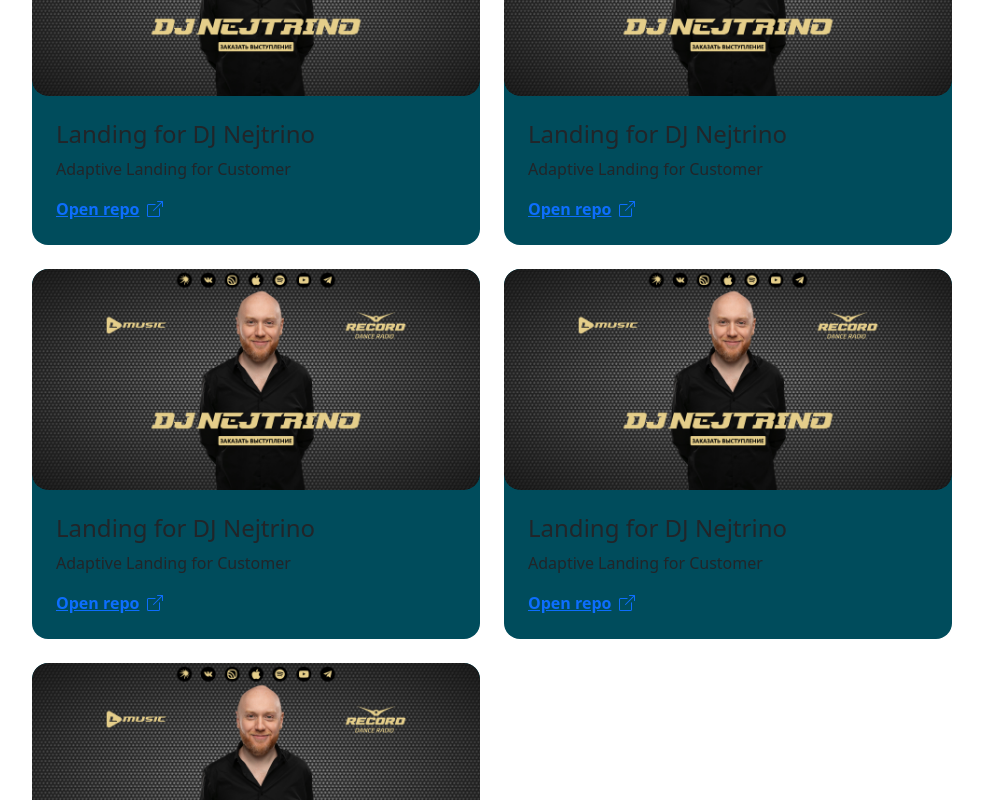
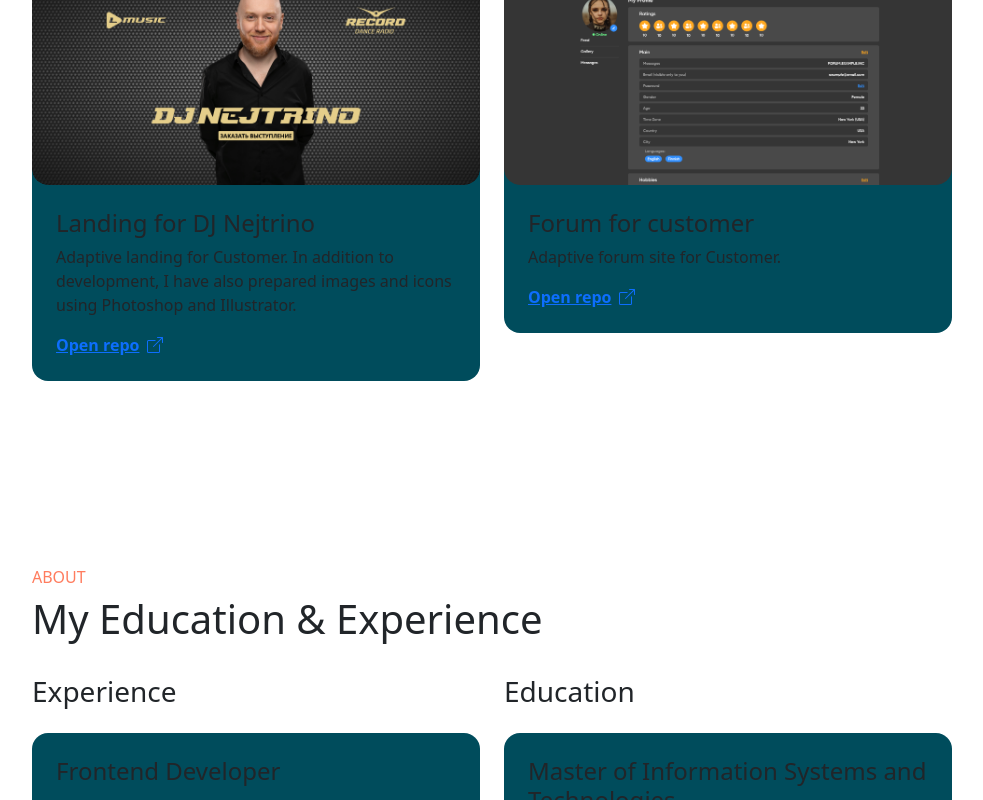
Before and after one commit to winerar/portfolio, a React (Vite) app: page / in a window 1280 px wide. Shown: the part 1880-2680 px from the top of the page, without its empty margins (268-1251 px from the left). Built offline with nearby package versions, Linux system fonts and the light colour scheme; the HTML template or start-up script is replaced by a standard one.

Commit message:
add project

```diff
--- a/src/constants/projects.ts
+++ b/src/constants/projects.ts
@@ -1,40 +1,21 @@
 import djNejtrino from "../assets/images/projects/dj_nejtrino.png"
-import { ProjectInfo, Stack } from "../types"
+import forum from "../assets/images/projects/forum.png"
+import { IProject, Stack } from "../types"
 
-export const projects: Array<ProjectInfo> = [
+export const projects: Array<IProject> = [
 	{
 		name: "Landing for DJ Nejtrino",
-		description: "Adaptive Landing for Customer",
+		description:
+			"Adaptive landing for Customer. In addition to development, I have also prepared images and icons using Photoshop and Illustrator.",
 		stack: [Stack.HTML, Stack.CSS],
 		image: djNejtrino,
 		repo: "https://github.com/winerar/dj_nejtrino",
 	},
 	{
-		name: "Landing for DJ Nejtrino",
-		description: "Adaptive Landing for Customer",
-		stack: [Stack.HTML, Stack.CSS],
-		image: djNejtrino,
-		repo: "https://github.com/winerar/dj_nejtrino",
-	},
-	{
-		name: "Landing for DJ Nejtrino",
-		description: "Adaptive Landing for Customer",
-		stack: [Stack.HTML, Stack.CSS],
-		image: djNejtrino,
-		repo: "https://github.com/winerar/dj_nejtrino",
-	},
-	{
-		name: "Landing for DJ Nejtrino",
-		description: "Adaptive Landing for Customer",
-		stack: [Stack.HTML, Stack.CSS],
-		image: djNejtrino,
-		repo: "https://github.com/winerar/dj_nejtrino",
-	},
-	{
-		name: "Landing for DJ Nejtrino",
-		description: "Adaptive Landing for Customer",
-		stack: [Stack.HTML, Stack.CSS],
-		image: djNejtrino,
-		repo: "https://github.com/winerar/dj_nejtrino",
+		name: "Forum for customer",
+		description: "Adaptive forum site for Customer.",
+		stack: [Stack.HTML, Stack.CSS, Stack.SASS, Stack.Bootstrap],
+		image: forum,
+		repo: "https://github.com/winerar/customer-forum",
 	},
 ]
```
Also changed, not shown: src/assets/images/projects/forum.png (added).
